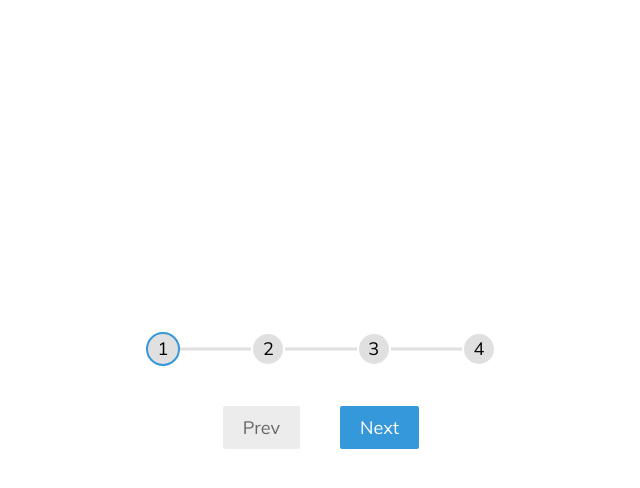
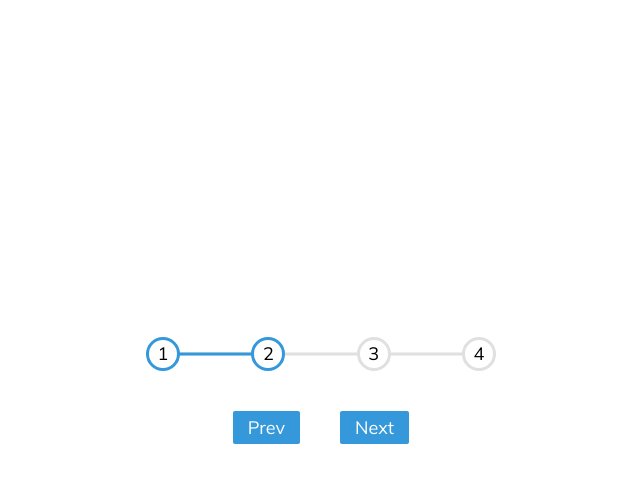
Before and after one commit to Vasanthrs-dev/50-Javascript-Projects, a plain HTML site: page 2. Progress Steps/index.html in a window 1280 px wide. Both pictures are taken after a click on the button "Next". Shown: the whole page, without its empty margins (319-959 px from the left). Drawn offline with Linux system fonts and the light colour scheme.

Commit message:
22/10/2025 - Progress Steps

```diff
--- a/2. Progress Steps/script.js
+++ b/2. Progress Steps/script.js
@@ -0,0 +1,43 @@
+const progress = document.getElementById("progress");
+const prev = document.getElementById("prev");
+const next = document.getElementById("next");
+const circles = document.querySelectorAll(".circle");
+
+let currentActive = 1;
+
+next.addEventListener("click", () => {
+  currentActive++;
+  if (currentActive > circles.length) return;
+  update();
+});
+
+prev.addEventListener("click", () => {
+  currentActive--;
+  if (currentActive < 1) return;
+  update();
+});
+
+function update() {
+  console.log(currentActive);
+  circles.forEach((circle, idx) => {
+    if (idx < currentActive) {
+      circle.classList.add("active");
+    } else {
+      circle.classList.remove("active");
+    }
+  });
+
+  const activeCircles = document.querySelectorAll(".active");
+  progress.style.width =
+    ((activeCircles.length - 1) / (circles.length - 1)) * 100 + "%";
+  console.log(progress.width);
+
+  if (currentActive === 1) {
+    prev.disabled = true;
+  } else if (currentActive === circles.length) {
+    next.disabled = true;
+  } else {
+    prev.disabled = false;
+    next.disabled = false;
+  }
+}
--- a/2. Progress Steps/style.css
+++ b/2. Progress Steps/style.css
@@ -59,7 +59,7 @@ body {
 }
 
 .circle {
-  background-color: var(--line-border-empty);
+  background-color: #fff;
   border-radius: 100%;
   height: 34px;
   width: 34px;
@@ -68,8 +68,8 @@ body {
   align-items: center;
   justify-content: center;
   font-size: 18px;
-  border: 2px solid #fff;
-  transform: 0.4s ease;
+  border: 3px solid var(--line-border-empty);
+  transition: 0.4s ease 0.2s;
 }
 
 .circle.active {
@@ -78,7 +78,7 @@ body {
 
 .btn {
   background-color: var(--line-border-fill);
-  padding: 10px 20px;
+  padding: 5px 15px;
   border: none;
   font-family: inherit;
   margin: 20px;
@@ -99,7 +99,7 @@ body {
 
 .btn:disabled {
   background-color: var(--line-border-empty);
-  color: black;
+  color: #333;
   cursor: not-allowed;
   opacity: 0.6;
 }
```
